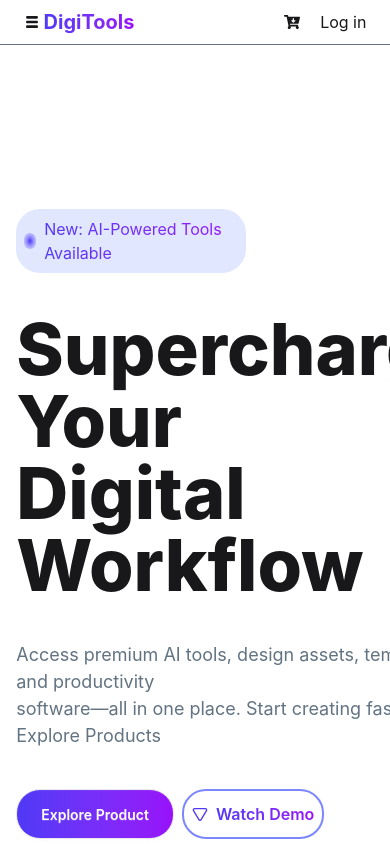
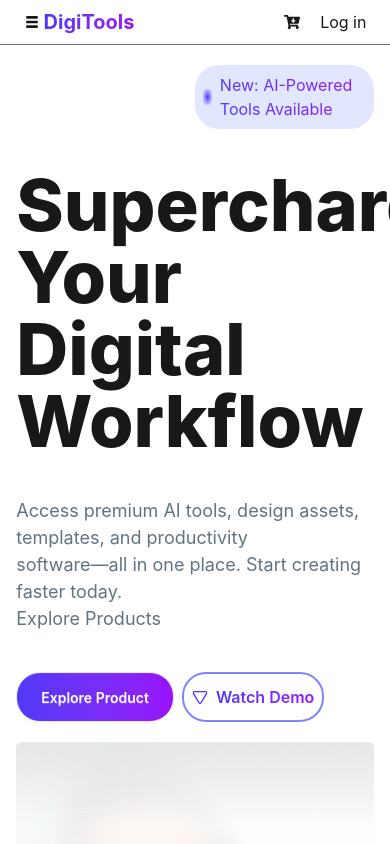
Before and after one commit to GAMINGZONEFF/b13-A06, a React (Vite) app: page / in a window 390 px wide. Shown: the top 844 px of the page. Built offline with nearby package versions, Linux system fonts and the light colour scheme.

Commit message:
hero copleted

```diff
--- a/src/Component/Hero/Hero.jsx
+++ b/src/Component/Hero/Hero.jsx
@@ -4,9 +4,9 @@ import ImgBanner from '../../../B13-A6-DigiTools-Platform/assets/banner.png'
 
 const Hero = () => {
     return (
-        <div className='w-11/12 mx-auto flex gap-15 my-21 '>
-            <div className='space-y-10 mt-20'>
-                <div className='bg-indigo-100 rounded-3xl px-2 w-1/2 flex justify-center items-center '>
+        <div className='w-11/12 mx-auto flex flex-col my-5 md:flex-row gap-5 md:gap-15 md:my-21 '>
+            <div className='space-y-10 md:mt-20'>
+                <div className='bg-indigo-100 rounded-3xl px-2 w-1/2 flex justify-center items-center ml-auto md:m-0'>
                     <div className="w-4 h-4 rounded-full bg-radial from-indigo-600 via-indigo-600/40 to-transparent"></div>
 
                     <h1 className='bg-linear-to-r from-indigo-600 to-purple-600 bg-clip-text text-transparent p-2'>New: AI-Powered Tools Available</h1>
```
